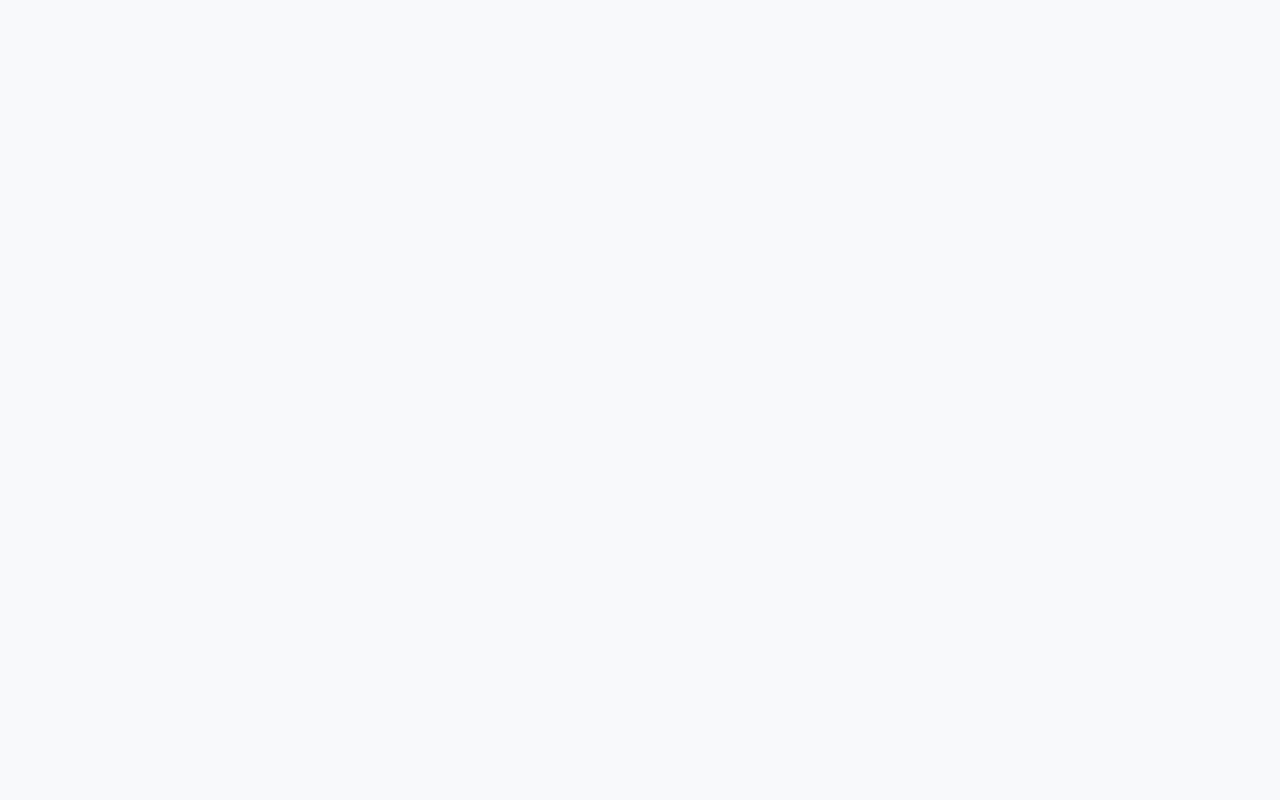
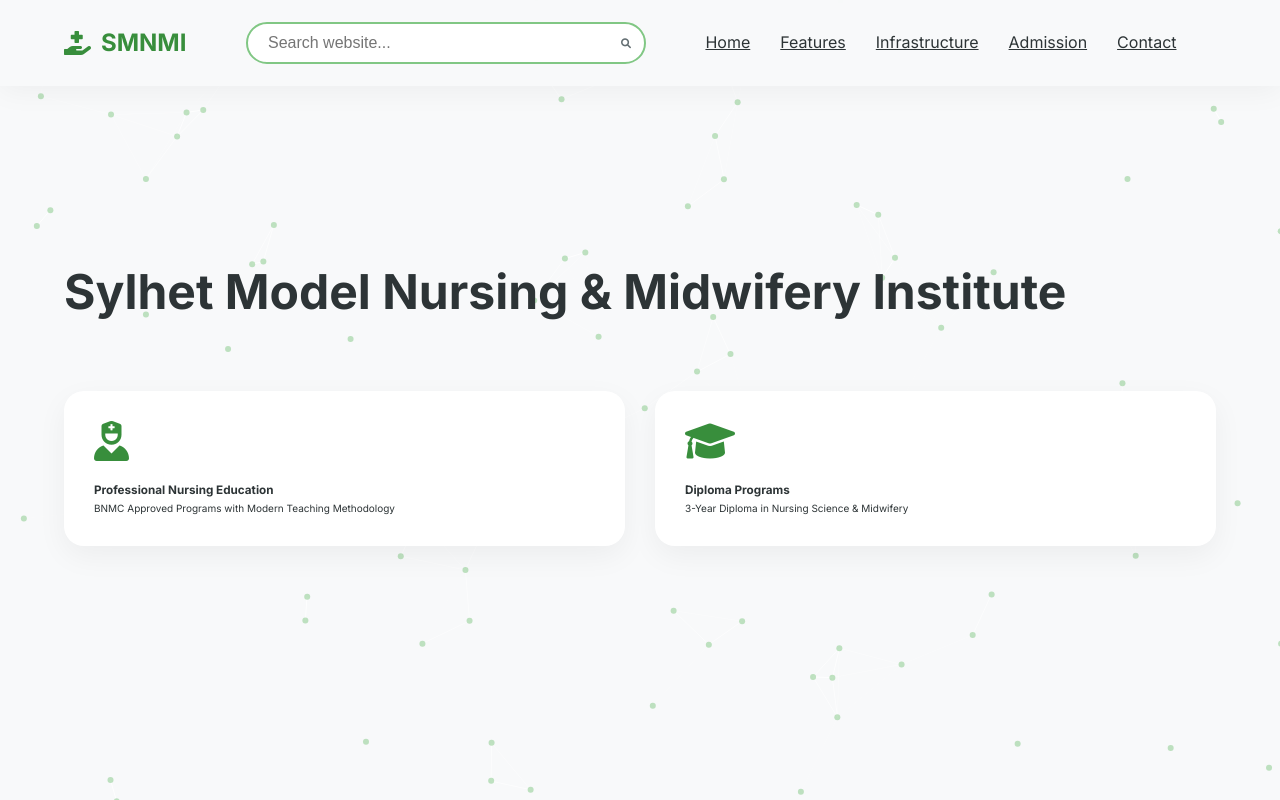
Before and after one commit to Nirob-420/smnc, a plain HTML site: page index.html in a window 1280 px wide. Shown: the top 800 px of the page. Drawn offline with nearby package versions, Linux system fonts and the light colour scheme.

Commit message:
Update index.html

```diff
--- a/index.html
+++ b/index.html
@@ -3,11 +3,11 @@
 <head>
     <meta charset="UTF-8">
     <meta name="viewport" content="width=device-width, initial-scale=1.0">
+    <link rel="shortcut icon" href="logo.jpg" type="image/x-icon" />
     <title>Sylhet Model Nursing & Midwifery Institute</title>
     <link href="https://fonts.googleapis.com/css2?family=Inter:wght@300;400;500;600;700&display=swap" rel="stylesheet">
     <link rel="stylesheet" href="https://cdnjs.cloudflare.com/ajax/libs/font-awesome/6.0.0/css/all.min.css">
     <script src="https://cdn.jsdelivr.net/particles.js/2.0.0/particles.min.js"></script>
-        <link rel="shortcut icon" href="logo.jpg" type="image/x-icon" />
     <style>
     :root {
         --primary-green: #4CAF50;
@@ -124,20 +124,7 @@
         border-radius: 3px;
     }
 
-    .preloader {
-        position: fixed;
-        top: 0;
-        left: 0;
-        width: 100%;
-        height: 100%;
-        background: var(--background);
-        z-index: 1000;
-        display: flex;
-        justify-content: center;
-        align-items: center;
-        flex-direction: column;
-        transition: opacity 0.5s ease;
-    }
+
 
 
     @keyframes spin {
@@ -713,4 +700,82 @@
             number: { value: 80 },
             color: { value: '#81C784' },
             shape: { type: 'circle' },
-            opacity: { v
+            opacity: { value: 0.5 },
+            size: { value: 3 },
+            move: {
+                enable: true,
+                speed: 1,
+                direction: 'none',
+                random: false,
+                straight: false,
+                out_mode: 'out',
+                bounce: false,
+            }
+        },
+        interactivity: {
+            detect_on: 'canvas',
+            events: {
+                onhover: { enable: true, mode: 'repulse' },
+                onclick: { enable: true, mode: 'push' },
+                resize: true
+            }
+        }
+    });
+
+    const observer = new IntersectionObserver((entries) => {
+        entries.forEach(entry => {
+            if (entry.isIntersecting) {
+                entry.target.classList.add('animate');
+            }
+        });
+    }, { threshold: 0.1 });
+
+    document.querySelectorAll('.section-title, .card, .feature-card').forEach(el => {
+        observer.observe(el);
+    });
+
+    window.addEventListener('scroll', () => {
+        const header = document.querySelector('header');
+        if (window.scrollY > 100) {
+            header.classList.add('header-hidden');
+        } else {
+            header.classList.remove('header-hidden');
+        }
+
+        const winScroll = document.body.scrollTop || document.documentElement.scrollTop;
+        const height = document.documentElement.scrollHeight - document.documentElement.clientHeight;
+        const scrolled = (winScroll / height) * 100;
+        document.querySelector('.progress-bar').style.width = scrolled + '%';
+
+        const backToTop = document.querySelector('.back-to-top');
+        if (window.scrollY > 500) {
+            backToTop.classList.add('show');
+        } else {
+            backToTop.classList.remove('show');
+        }
+    });
+
+    document.querySelector('.back-to-top').addEventListener('click', () => {
+        window.scrollTo({
+            top: 0,
+            behavior: 'smooth'
+        });
+    });
+
+    const burgerMenu = document.querySelector('.burger-menu');
+    const navMenu = document.querySelector('.nav-menu');
+
+    burgerMenu.addEventListener('click', () => {
+        burgerMenu.classList.toggle('active');
+        navMenu.classList.toggle('active');
+    });
+
+    document.querySelectorAll('.nav-link').forEach(link => {
+        link.addEventListener('click', () => {
+            burgerMenu.classList.remove('active');
+            navMenu.classList.remove('active');
+        });
+    });
+    </script>
+</body>
+</html>
```
